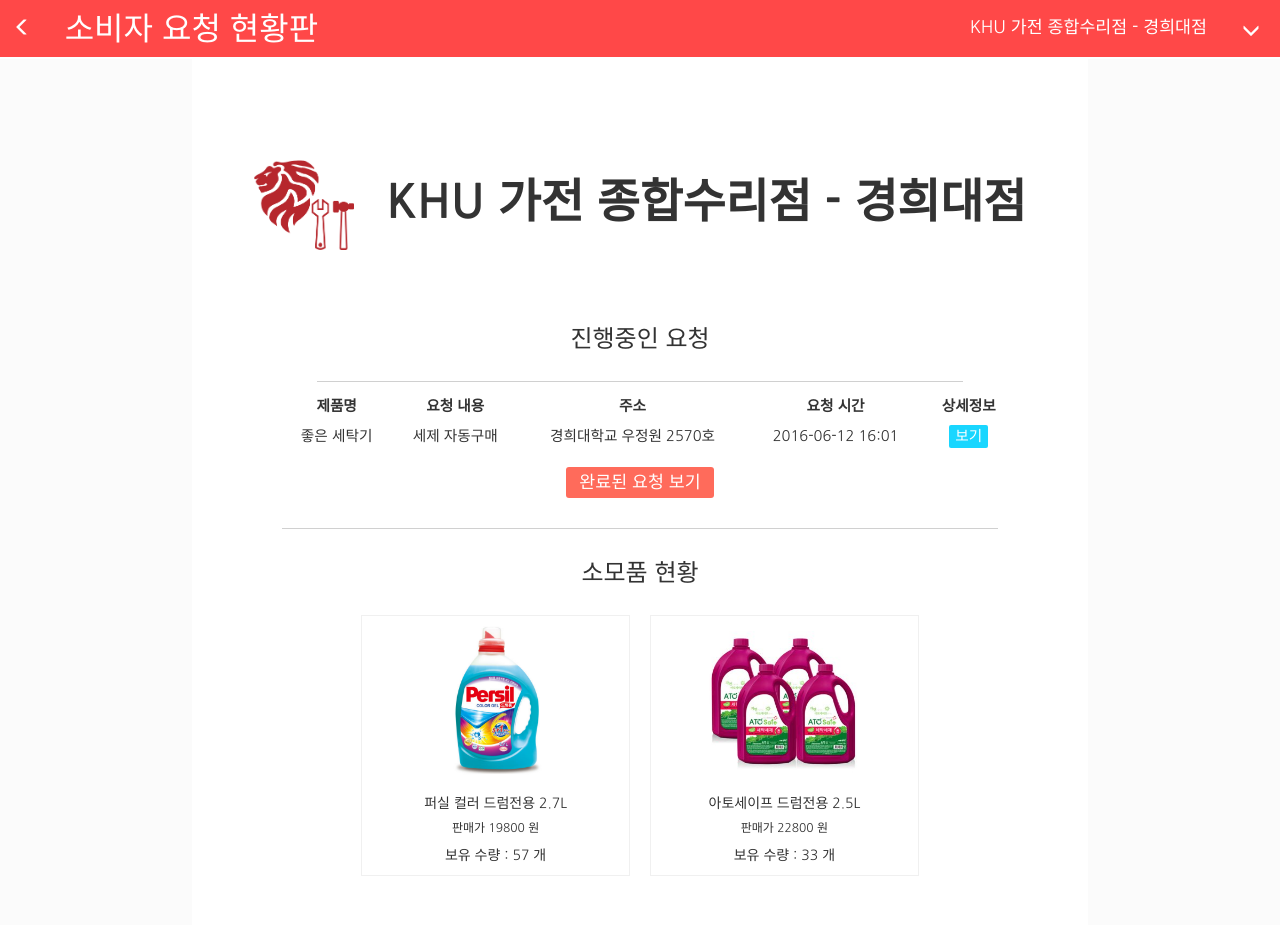
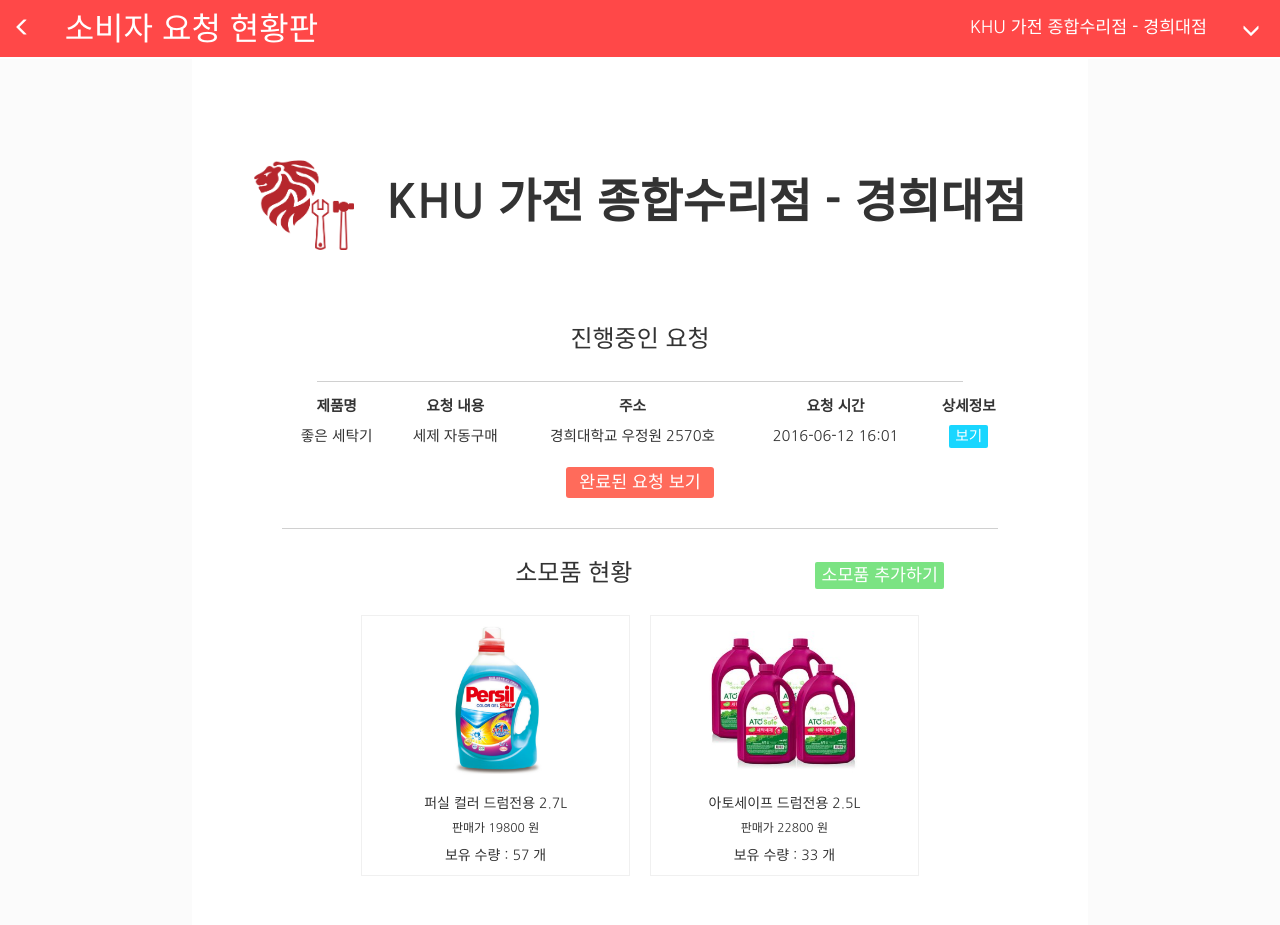
Before and after one commit to ppiyakk2/deship, a Flask app: template deship/service/templates/3rdparty.html in a window 1280 px wide. Shown: the top 925 px of the page. Run offline with Flask 2, Linux system fonts and the light colour scheme; the template is opened without the code that fills it, so the values that code supplies are empty; some libraries are stand-ins or nearby versions; some web fonts are replaced.

Commit message:
요청 목록 조회, 요청 상세정보 조회, 아이탬 목록 조회(샘플코드 버전) 아이탬 등록(라이브코드 버전)

```diff
--- a/deship/service/static/css/3rdparty.css
+++ b/deship/service/static/css/3rdparty.css
@@ -63,9 +63,6 @@
 {
 	background-color:RGBA(255,255,255,0.1);
 }
-/**********************************/
-
-/************ 몸통 스타일 *************/
 #container_body
 {
 	background-color:white;
@@ -124,6 +121,14 @@
 }
 #table_detail{
 	font-size:10pt !important;
+}
+#btn_addItem{
+	display:inline-block;
+	font-size:13pt;
+	margin: auto auto;
+	position:relative;
+	left:20%;
+	background-color:RGBA(90,220,100,0.8);
 }
 /*********************************/
 
@@ -266,3 +271,22 @@
 	margin-top:20px;
 	margin-bottom:20px;
 }
+.btn_save
+{
+	border-radius:4px;
+	padding:6px;
+	padding-left:11px;
+	padding-right:11px;
+	color:white;
+	border:1px solid #D0D0D0;
+	background-color: RGBA(33,33,222,0.7);
+}
+.btn_transp
+{
+	border-radius:4px;
+	padding:5px;
+	padding-left:7px;
+	padding-right:7px;
+	color:white;
+	border:0px;
+}
--- a/deship/service/templates/3rdparty.html
+++ b/deship/service/templates/3rdparty.html
@@ -73,7 +73,13 @@
 	    	<div class="divline_80"></div>
 
 	    	<div id="container_item">
-	    		<h3 class="tableLabel">소모품 현황</h3>
+	    		<span>
+	    			<h3 class="tableLabel">소모품 현황</h3>
+	    			<button type="button" id="btn_addItem" class="btn_ang"
+					data-toggle="modal" data-target="#modal_addItem">
+						소모품 추가하기
+					</button>
+    			</span>
 	    		<div>
 	    		<!--<div class="div_item">
 	    			<img src="/static/imgs/item1.png" class="img_items"/>
@@ -157,6 +163,47 @@
 			</div>
 		</div>
 		<!-- 요청 상세정보 표시 모달 종료 -->
+
+		<!-- 모달 : 소모품 추가 -->
+		<div class="modal fade" id="modal_addItem" tabindex="-1" role="dialog"
+		aria-labelledby="modal_addItem" aria-hidden="true">
+			<div class="modal-dialog">
+				<div class="modal-content">
+					<div class="modal-header">
+						<button type="button" class="close" data-dismiss="modal" aria-label="Close"><span aria-hidden="true">&times;</span></button>
+						<h4 class="modal-title" id="myModalLabel">소모품 추가</h4>
+				  	</div>
+				  	<div class="modal-body">
+				  		<form action="/consumable" enctype="multipart/form-data" method="post">
+							<div class="form-group">
+								<label for="name">품명</label>
+								<input type="text" class="form-control" id="name" name="name" placeholder="등록할 품명을 입력하세요.">
+							</div>
+							<div class="form-group">
+								<label for="category">분류</label>
+								<input type="text" class="form-control" id="category" name="category" placeholder="등록할 물품의 분류를 입력하세요.">
+							</div>
+							<div class="form-group">
+								<label for="device_category">해당 장치 유형</label>
+								<input type="text" class="form-control" id="device_category" name="device_category" placeholder="물품이 쓰일 장치 유형을 입력하세요.">
+							</div>
+							<div class="form-group">
+								<label for="price">가격</label>
+								<input type="text" class="form-control" id="price" name = "price" placeholder="등록할 물품의 수량을 입력하세요.">
+							</div>
+							<div class="form-group">
+								<label for="image">물품 사진</label>
+								<input type="file" name="image">
+								<p class="help-block">등록할 물품의 사진을 등록하세요.</p>
+							</div>
+							<div class="divline_90"></div>
+					  		<input type="submit" value="등록" id="btn_accept_addItem" class="btn_save"> </input>
+							<button type="button" class="btn btn-default" data-dismiss="modal">취소</button>
+						</form>
+				</div>
+			</div>
+		</div>
+		<!-- 모달 : 소모품 추가 -->
 	<!-- 본문 종료 -->
     </body>
 </html>
```
